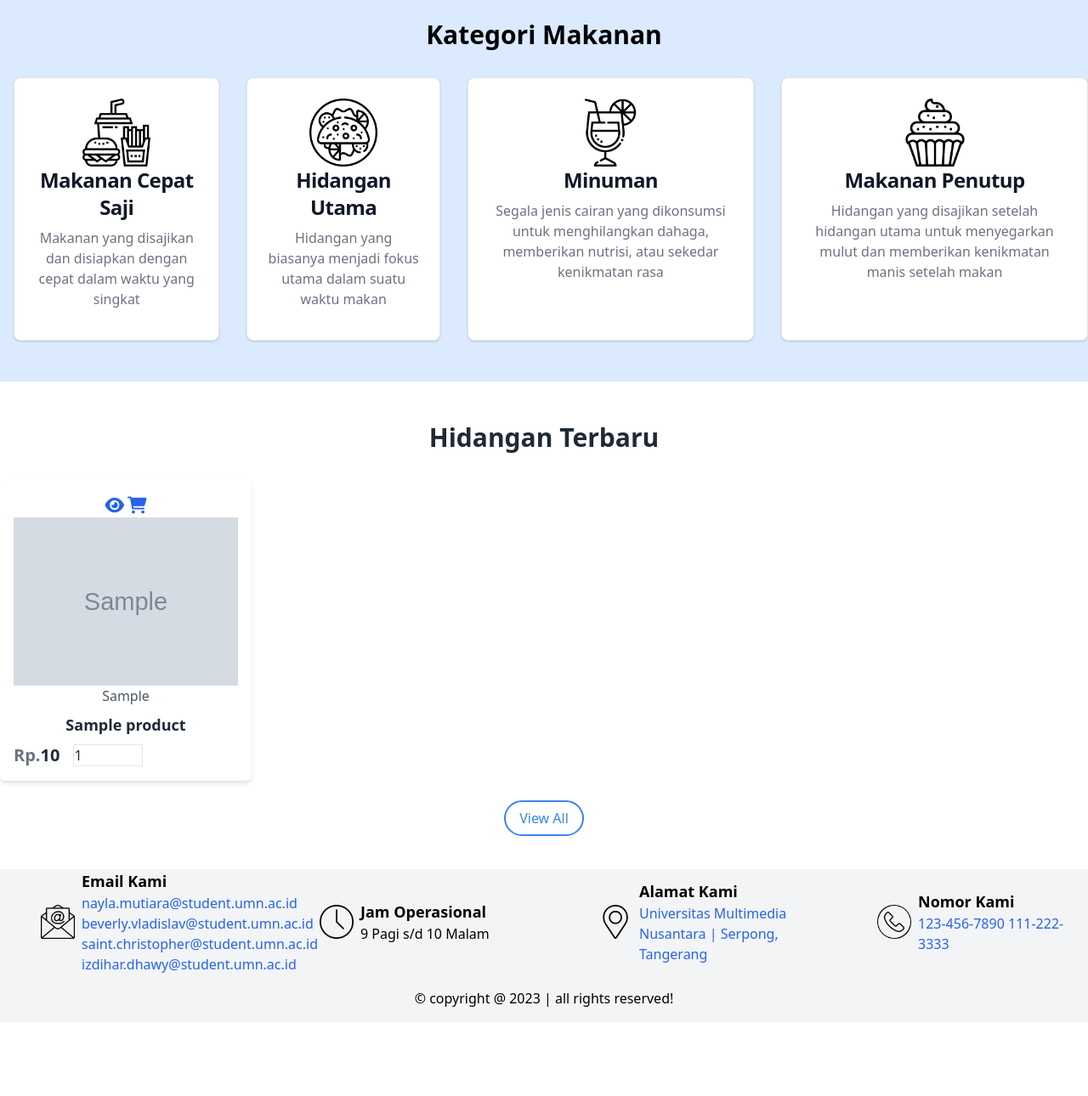
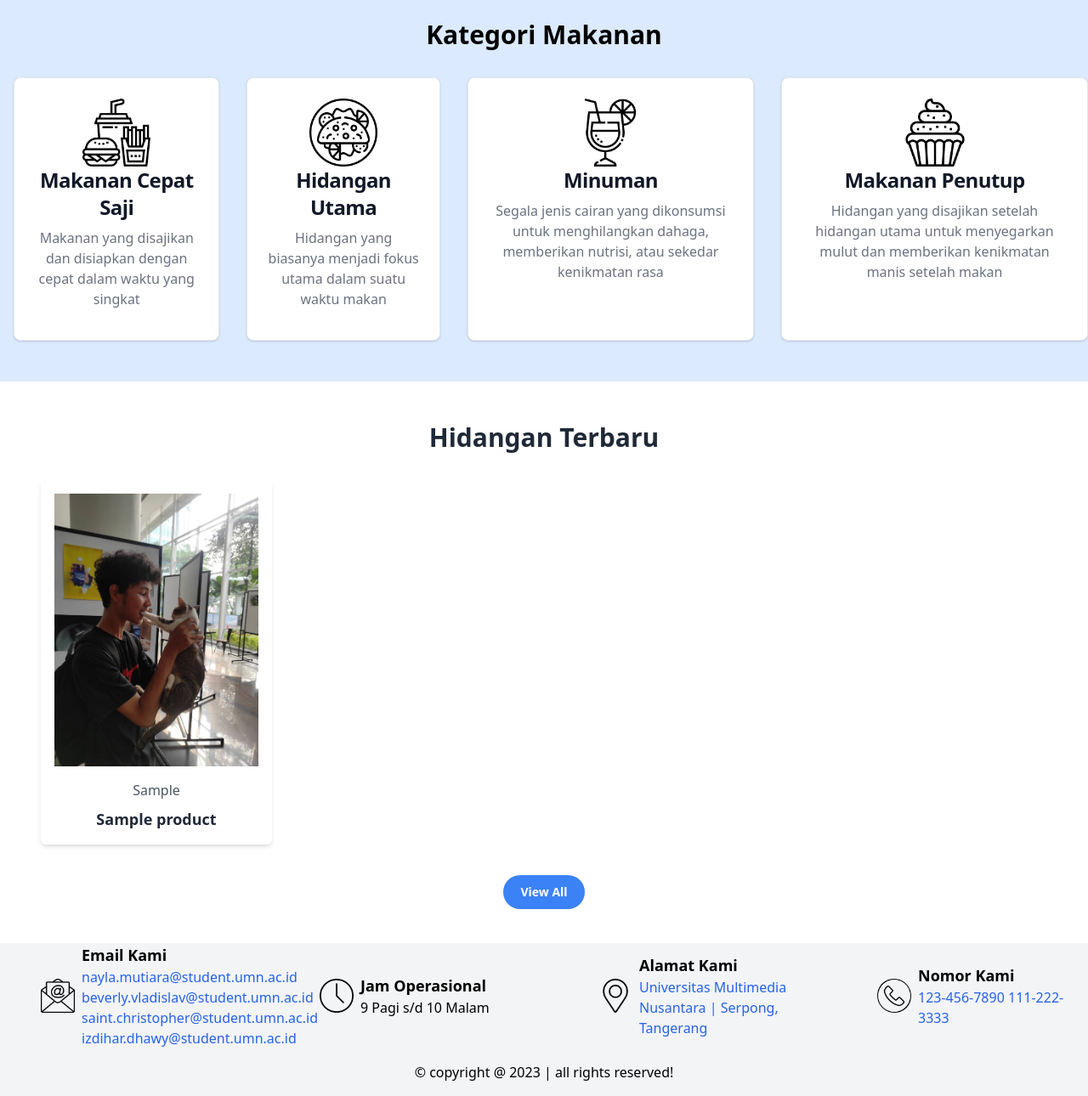
Before and after one commit to SaintChristopherShyandon/UTSLEC_WEBPRO, a PHP site: page /home.php in a window 1280 px wide. Shown: the part 457-1747 px from the top of the page at 85% size. Before the commit the page ends 1642 px from the top, so only its background shows below. Run offline with PHP 8.4, Linux system fonts and the light colour scheme; tables that the repository leaves empty hold one stand-in row (values such as "Sample post"); grey boxes marked "Sample" are stand-in pictures; some libraries are stand-ins or nearby versions.

Commit message:
fix menu

```diff
--- a/home.php
+++ b/home.php
@@ -32,6 +32,7 @@ include 'components/add_cart.php';
 
    <div class="carousel relative">
       <div class="carousel-inner">
+
          <div class="carousel-item flex items-center justify-between">
             <div class="content text-white w-1/2 p-4">
                <h3 class="text-4xl font-bold text-center text-blue-500">Delicious Pizza</h3>
@@ -72,7 +73,7 @@ include 'components/add_cart.php';
    <div class="container mx-auto flex justify-between gap-4">
 
       <a href="category.php class="block"">
-         <div class="max-w-sm p-6 bg-white border border-gray-200 rounded-lg shadow dark:bg-gray-800 dark:border-gray-700 hover:bg-blue-200">
+         <div class="max-w-sm p-6 bg-white border border-gray-200 rounded-lg shadow dark:bg-gray-800 dark:border-gray-700 hover:bg-blue-200 transition-all duration-300">
             <img src="images/cat-1.png" alt="" class="w-20 mx-auto block">
             <a href="#">
                <h5 class="mb-2 text-center text-2xl font-semibold tracking-tight text-gray-900 dark:text-white">Makanan Cepat Saji</h5>
@@ -82,7 +83,7 @@ include 'components/add_cart.php';
       </a>
 
       <a href="category.php">
-         <div class="max-w-sm p-6 bg-white border border-gray-200 rounded-lg shadow dark:bg-gray-800 dark:border-gray-700 hover:bg-blue-200">
+         <div class="max-w-sm p-6 bg-white border border-gray-200 rounded-lg shadow dark:bg-gray-800 dark:border-gray-700 hover:bg-blue-200 transition-all duration-300">
             <img src="images/cat-2.png" alt="" class="w-20 mx-auto block">
             <a href="#">
                <h5 class="mb-2 text-center text-2xl font-semibold tracking-tight text-gray-900 dark:text-white">Hidangan Utama</h5>
@@ -92,7 +93,7 @@ include 'components/add_cart.php';
       </a>
 
       <a href="category.php">
-         <div class="max-w-sm p-6 bg-white border border-gray-200 rounded-lg shadow dark:bg-gray-800 dark:border-gray-700 hover:bg-blue-200">
+         <div class="max-w-sm p-6 bg-white border border-gray-200 rounded-lg shadow dark:bg-gray-800 dark:border-gray-700 hover:bg-blue-200 transition-all duration-300">
             <img src="images/cat-3.png" alt="" class="w-20 mx-auto block">
             <a href="#">
                <h5 class="mb-2 text-center text-2xl font-semibold tracking-tight text-gray-900 dark:text-white">Minuman</h5>
@@ -102,7 +103,7 @@ include 'components/add_cart.php';
       </a>
 
       <a href="category.php">
-         <div class="max-w-sm p-6 bg-white border border-gray-200 rounded-lg shadow dark:bg-gray-800 dark:border-gray-700 hover:bg-blue-200">
+         <div class="max-w-sm p-6 bg-white border border-gray-200 rounded-lg shadow dark:bg-gray-800 dark:border-gray-700 hover:bg-blue-200 transition-all duration-300">
             <img src="images/cat-4.png" alt="" class="w-20 mx-auto block">
             <a href="#">
                <h5 class="mb-2 text-center text-2xl font-semibold tracking-tight text-gray-900 dark:text-white">Makanan Penutup</h5>
@@ -114,9 +115,9 @@ include 'components/add_cart.php';
 </section>
 
 
-<section class="products text-center py-12 bg-white">
+<section class="products text-center mx-auto w-fit p-12 bg-white">
 
-   <h1 class="title text-3xl font-bold text-gray-800 mb-8">Hidangan Terbaru</h1>
+   <h1 class="title  text-3xl font-bold text-gray-800 mb-8">Hidangan Terbaru</h1>
 
    <div class="grid grid-cols-1 sm:grid-cols-2 md:grid-cols-3 lg:grid-cols-4 gap-8">
 
@@ -131,17 +132,17 @@ include 'components/add_cart.php';
          <input type="hidden" name="name" value="<?= $fetch_products['name']; ?>">
          <input type="hidden" name="price" value="<?= $fetch_products['price']; ?>">
          <input type="hidden" name="image" value="<?= $fetch_products['image']; ?>">
-         <a href="quick_view.php?pid=<?= $fetch_products['id']; ?>" class="fas fa-eye text-blue-600 text-xl"></a>
-         <button type="submit" class="fas fa-shopping-cart text-blue-600 text-xl" name="add_to_cart"></button>
-         <img src="uploaded_img/<?= $fetch_products['image']; ?>" alt="">
+         <div class="h-fit group mb-4">
+            <div class="relative overflow-hidden">
+               <!-- ini nanti fotonya ganti pake yang di database ya -->
+               <img src="images/dhawy.jpg" alt="">
+               <div class="absolute h-full w-full bg-black bg-opacity-0 flex items-center justify-center -bottom-0 group-hover:bg-opacity-20 opacity-0 group-hover:opacity-100 transition-all duration-300">
+                  <a href=""><button class="bg-black text-white p-2 px-5 font-semibold  rounded-full bg-blue-500">View details</button></a>
+               </div>
+            </div>
+         </div>
          <a href="category.php?category=<?= $fetch_products['category']; ?>" class="cat text-gray-600"><?= $fetch_products['category']; ?></a>
          <div class="name text-lg font-semibold text-gray-800 mt-2"><?= $fetch_products['name']; ?></div>
-         <div class="flex items-center mt-2">
-            <div class="price text-xl font-semibold text-gray-800">
-               <span class="text-gray-500">Rp.</span><?= $fetch_products['price']; ?>
-            </div>
-            <input type="number" name="qty" class="qty ml-4 border text-gray-800 items-center" min="1" max="99" value="1" maxlength="2">
-         </div>
       </form>
       <?php
             }
@@ -151,9 +152,7 @@ include 'components/add_cart.php';
       ?>
 
    </div>
-
-   <div class="more-btn mt-8">
-   <a href="menu.php" class="btn bg-transparent hover:bg-transparent text-blue-500 hover:text-blue-600 border-2 border-blue-500 hover:border-blue-600 text-white py-2 px-4 rounded-full">View All</a>
+   <a href="menu.php" ><button class="mt-9 -mb-2 font-semibold text-white text-sm text-center bg-blue-500 hover:bg-blue-700 rounded-full px-5 py-2.5">View All</button></a>
 </div>
 
 </section>
```
